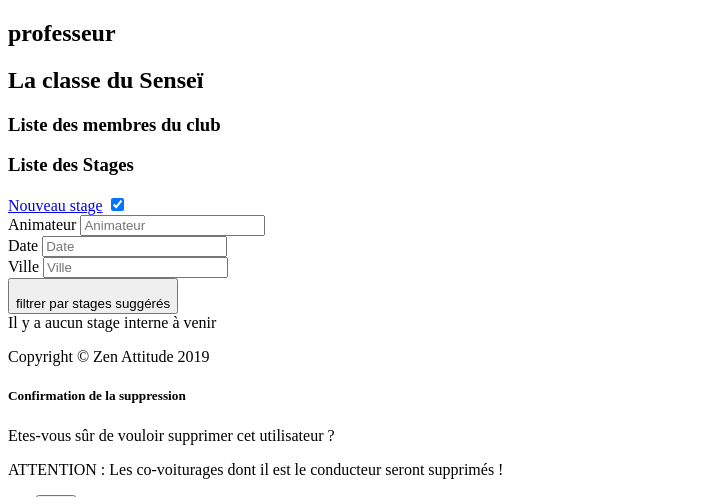
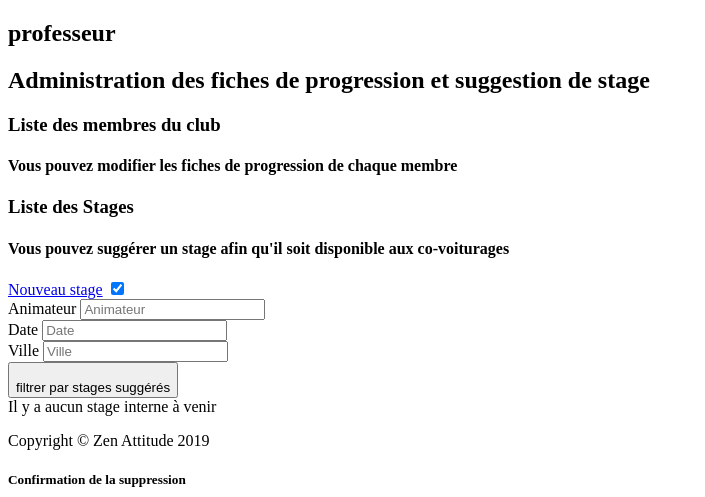
Before and after one commit to frankb01/zen-attitude, a Symfony app: template templates/teacher/index.html.twig in a window 1280 px wide. Shown: the part 151-648 px from the top of the page, without its empty margins (0-705 px from the left). Run offline with Twig, Linux system fonts and the light colour scheme; the template is opened without the code that fills it, so the values that code supplies are empty; some libraries are stand-ins or nearby versions.

Commit message:
modif template teacher index

```diff
--- a/templates/teacher/index.html.twig
+++ b/templates/teacher/index.html.twig
@@ -11,12 +11,13 @@
 
             <div class="col-lg-12 text-center">
                 <h1 class="mx-auto my-0 text-uppercase mb-5">professeur</h1>
-                <h2 class="text-primary mb-5">La classe du Senseï</h2>
+                <h2 class="text-primary mb-5">Administration des fiches de progression et suggestion de stage</h2>
             </div>
 
             <div class="col-lg-6">
                 <div class="list-member">
-                    <h3 class="text-white mb-5 text-center">Liste des membres du club</h3>
+                    <h3 class="text-white mb-3 text-center">Liste des membres du club</h3>
+                    <h4 class="text-warning mb-5 text-center">Vous pouvez modifier les fiches de progression de chaque membre</h4>
                     <div class="list-group mb-5 scrollable-400 black-list text-center">
                         {% for currentUser in usersList %}
                             <div class="list-group-item">
@@ -35,7 +36,7 @@
             <div class="col-lg-6">
                 <div class="stage-teacher">
                     <h3 class="text-white mb-3 text-center">Liste des Stages</h3>
-
+                    <h4 class="text-warning mb-5 text-center">Vous pouvez suggérer un stage afin qu'il soit disponible aux co-voiturages</h4>
                     <div class="row">
                         <div class="col-lg-8 mx-auto">
                             <div class="row text-center mb-3">
```
Also changed, not shown: public/uploads/media/2f877396dc0b7c4b83cf8771be6b4198.jpeg (added), public/uploads/media/90224909ff01a5a47a22b4ade2ce5fcd.jpeg (deleted), public/uploads/media/de0055e51e9c31dafb20dc1a822c8568.jpeg (deleted).
